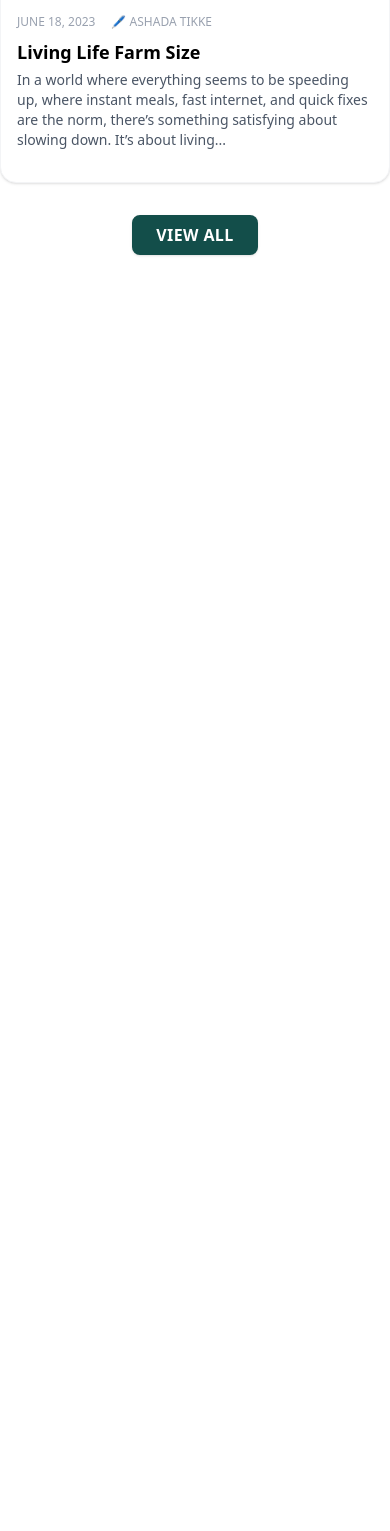
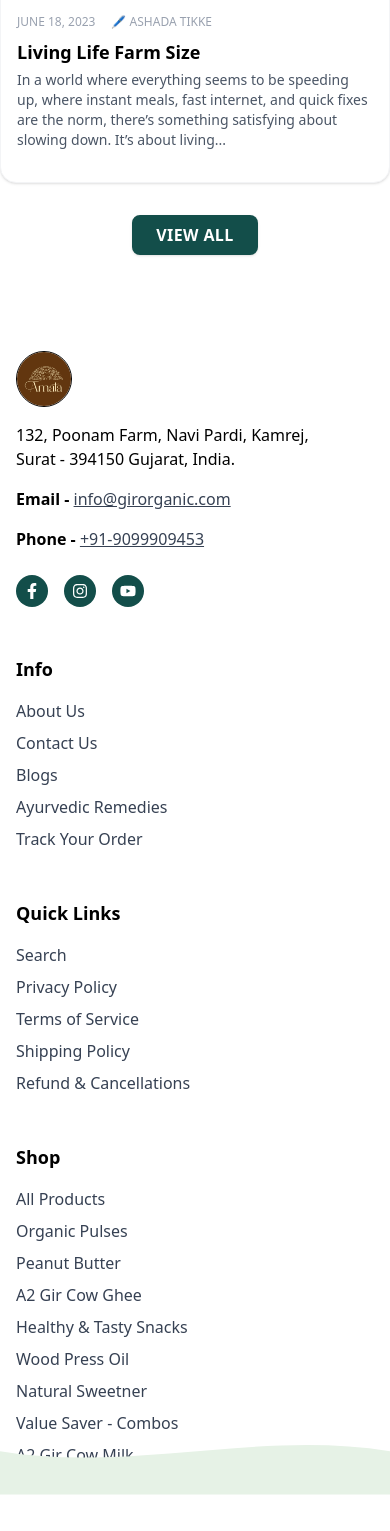
Before and after one commit to sidharth096/AMATA-CLIENT, a React (Vite) app: page / in a window 390 px wide. Shown: the part 8522-10053 px from the top of the page. Before the commit the page ends 8825 px from the top, so only its background shows below. Built offline with nearby package versions, Linux system fonts and the light colour scheme.

Commit message:
add footer

```diff
--- /dev/null
+++ b/src/components/Footer.jsx
@@ -0,0 +1,115 @@
+import React from "react";
+import { FaFacebookF, FaInstagram, FaYoutube } from "react-icons/fa";
+import logo from "../assets/logo.jpg"; // Replace with your logo
+// Import your certification images
+// import cert1 from "../assets/cert1.png";
+// import cert2 from "../assets/cert2.png";
+// import cert3 from "../assets/cert3.png";
+// import cert4 from "../assets/cert4.png";
+// import cert5 from "../assets/cert5.png";
+// import cert6 from "../assets/cert6.png";
+// import cert7 from "../assets/cert7.png";
+
+// const certifications = [cert1, cert2, cert3, cert4, cert5, cert6, cert7];
+
+const Footer = () => {
+  return (
+    <footer className="bg-white pt-12 relative overflow-hidden">
+      {/* Certifications */}
+      {/* <div className="max-w-7xl mx-auto px-4">
+        <h2 className="text-3xl font-bold mb-6">Certification</h2>
+        <div className="flex flex-wrap justify-center gap-8 mb-12">
+          {certifications.map((img, idx) => (
+            <img
+              key={idx}
+              src={img}
+              alt={`certification-${idx + 1}`}
+              className="h-20 w-auto object-contain"
+            />
+          ))}
+        </div>
+      </div> */}
+
+      {/* Main Footer Content */}
+      <div className="max-w-7xl mx-auto px-4 grid grid-cols-1 md:grid-cols-4 gap-12 pb-16">
+        {/* Contact */}
+        <div className="flex flex-col items-start gap-4">
+          <img src={logo} alt="logo" className="h-14 w-14 rounded-full border" />
+          <div>
+            132, Poonam Farm, Navi Pardi, Kamrej,<br />
+            Surat - 394150 Gujarat, India.
+          </div>
+          <div>
+            <span className="font-bold">Email - </span>
+            <a href="mailto:info@girorganic.com" className="underline text-gray-700 hover:text-primary">info@girorganic.com</a>
+          </div>
+          <div>
+            <span className="font-bold">Phone - </span>
+            <a href="tel:+919099909453" className="underline text-gray-700 hover:text-primary">+91-9099909453</a>
+          </div>
+          <div className="flex gap-4 mt-2">
+            <a href="https://facebook.com" target="_blank" rel="noopener noreferrer" className="bg-[#134e4a] text-white rounded-full p-2">
+              <FaFacebookF />
+            </a>
+            <a href="https://instagram.com" target="_blank" rel="noopener noreferrer" className="bg-[#134e4a] text-white rounded-full p-2">
+              <FaInstagram />
+            </a>
+            <a href="https://youtube.com" target="_blank" rel="noopener noreferrer" className="bg-[#134e4a] text-white rounded-full p-2">
+              <FaYoutube />
+            </a>
+          </div>
+        </div>
+
+        {/* Info */}
+        <div>
+          <h3 className="font-bold text-lg mb-4">Info</h3>
+          <ul className="space-y-2 text-gray-700">
+            <li><a href="#">About Us</a></li>
+            <li><a href="#">Contact Us</a></li>
+            <li><a href="#">Blogs</a></li>
+            <li><a href="#">Ayurvedic Remedies</a></li>
+            <li><a href="#">Track Your Order</a></li>
+          </ul>
+        </div>
+
+        {/* Quick Links */}
+        <div>
+          <h3 className="font-bold text-lg mb-4">Quick Links</h3>
+          <ul className="space-y-2 text-gray-700">
+            <li><a href="#">Search</a></li>
+            <li><a href="#">Privacy Policy</a></li>
+            <li><a href="#">Terms of Service</a></li>
+            <li><a href="#">Shipping Policy</a></li>
+            <li><a href="#">Refund & Cancellations</a></li>
+          </ul>
+        </div>
+
+        {/* Shop */}
+        <div>
+          <h3 className="font-bold text-lg mb-4">Shop</h3>
+          <ul className="space-y-2 text-gray-700">
+            <li><a href="#">All Products</a></li>
+            <li><a href="#">Organic Pulses</a></li>
+            <li><a href="#">Peanut Butter</a></li>
+            <li><a href="#">A2 Gir Cow Ghee</a></li>
+            <li><a href="#">Healthy & Tasty Snacks</a></li>
+            <li><a href="#">Wood Press Oil</a></li>
+            <li><a href="#">Natural Sweetner</a></li>
+            <li><a href="#">Value Saver - Combos</a></li>
+            <li><a href="#">A2 Gir Cow Milk</a></li>
+          </ul>
+        </div>
+      </div>
+
+      {/* Decorative SVG */}
+      <div className="absolute left-0 right-0 bottom-0 w-full">
+        {/* You can use your own SVG or illustration here */}
+        <svg viewBox="0 0 1440 200" fill="none" xmlns="http://www.w3.org/2000/svg" className="w-full h-48">
+          <path fill="#e6f2e6" d="M0,160 C480,240 960,80 1440,160 L1440,320 L0,320 Z" />
+        </svg>
+      </div>
+    </footer>
+  );
+};
+
+export default Footer;
--- a/src/pages/HomePage.jsx
+++ b/src/pages/HomePage.jsx
@@ -4,6 +4,7 @@
 import Discover from '../components/Discover'
 import About from '../components/About'
 import WhoWeare from '../components/WhoWeare'
+import Footer from '../components/Footer'
 
 const HomePage = () => {
   return (
@@ -13,6 +14,7 @@
     <Discover/>
     <About/>
     <WhoWeare/>
+    <Footer/>
     </>
   )
 }
```
